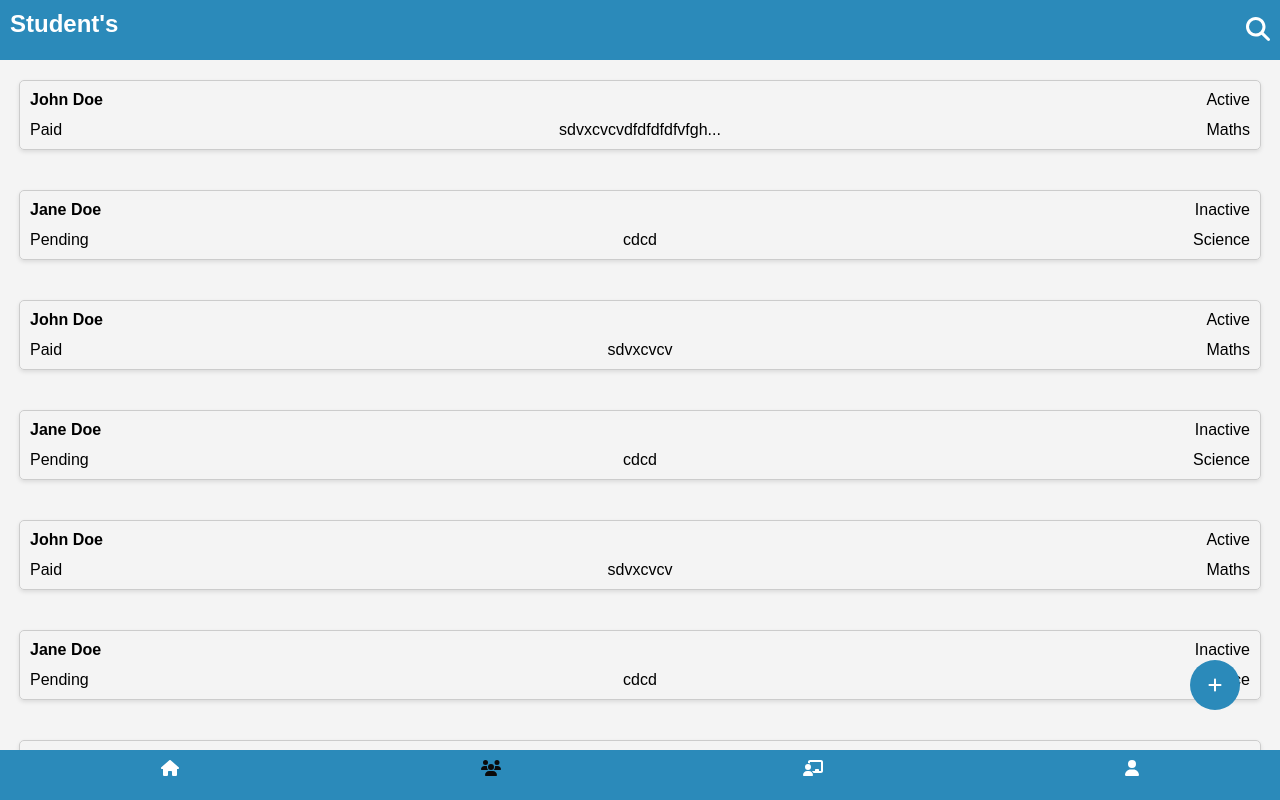
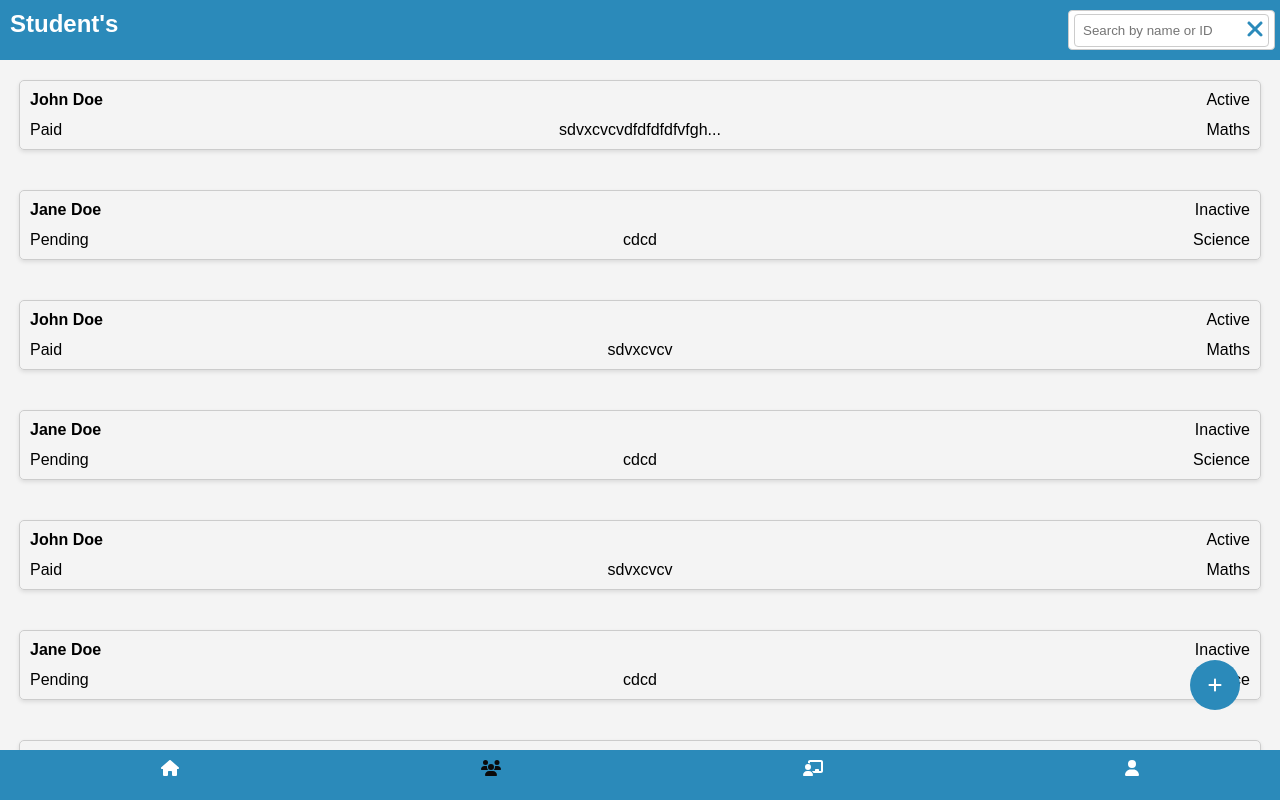
Before and after one commit to 98SKY/coachingApp, a React (Create React App) app: page /student in a window 1280 px wide. Both pictures are taken after a click on the element 1258 px from the left and 30 px from the top of the page. Shown: the top 800 px of the page. Built offline with nearby package versions, Linux system fonts and the light colour scheme.

Commit message:
search field done

```diff
--- a/src/Component/student/Student.js
+++ b/src/Component/student/Student.js
@@ -9,7 +9,8 @@ import {
   faChalkboardTeacher,
   faUser,
   faPlus,
-  faSearch
+  faSearch,
+  faTimes
 } from "@fortawesome/free-solid-svg-icons";
 import { useLocation } from "react-router-dom";
 
@@ -38,20 +39,13 @@ const Student = () => {
   const handleSearch = () => {
     setIsSearchVisible(!isSearchVisible);
     console.log("Searching for:", searchQuery);
+    const filteredStudents = students.filter(student =>
+      student.name.toLowerCase().includes(searchQuery.toLowerCase())
+    );
+    // Use filteredStudents for displaying or navigating based on search results
   };
 
-  useEffect(() => {
-    const handleClickOutside = (e) => {
-      if (!e.target.classList.contains("search-icon")) {
-        setIsSearchVisible(false);
-      }
-    };
 
-    document.addEventListener("click", handleClickOutside);
-    return () => {
-      document.removeEventListener("click", handleClickOutside);
-    };
-  }, []);
 
 
 
@@ -178,7 +172,7 @@ const Student = () => {
       <div className="padding-all">
         <div className="header">
           Student's
-          <div className="search-icon" onClick={handleSearch}>
+          <div className="searchIcon" onClick={handleSearch}>
             <FontAwesomeIcon icon={faSearch} />
           </div>
           {isSearchVisible && (
@@ -190,6 +184,9 @@ const Student = () => {
       onChange={(e) => setSearchQuery(e.target.value)}
       ref={searchRef}
     />
+    <div className="close-icon" onClick={() => setIsSearchVisible(false)}>
+      <FontAwesomeIcon icon={faTimes} />
+    </div>
   </div>
 )}
         </div>
--- a/src/global.css
+++ b/src/global.css
@@ -107,7 +107,7 @@ justify-content: space-around;
 }
 
 /*search icon */
-.search-icon {
+.searchIcon {
   position: absolute;
   top: 50%;
   right: 30px;
@@ -118,7 +118,7 @@ justify-content: space-around;
 .search-input {
   display: inline-block;
   position: absolute;
-  right: 10px;
+  right: 25px;
   top: 50%;
   transform: translateY(-50%);
   background-color: white;
@@ -132,3 +132,12 @@ justify-content: space-around;
   outline: none;
   width: 150px;
 }
+
+.close-icon {
+  position: absolute;
+  top: 50%;
+  right: 10px;
+  transform: translateY(-50%);
+  cursor: pointer;
+  color: rgb(43, 138, 186);
+}
```
Lines whose indentation alone changed are shown as unchanged.
